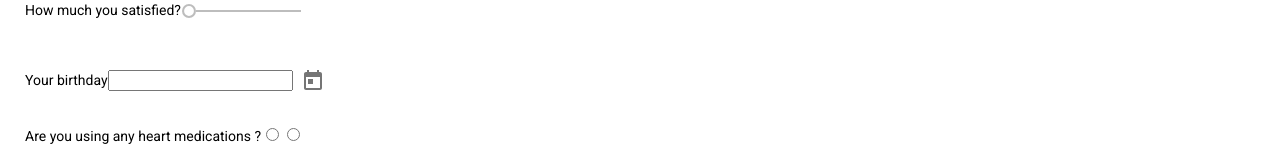
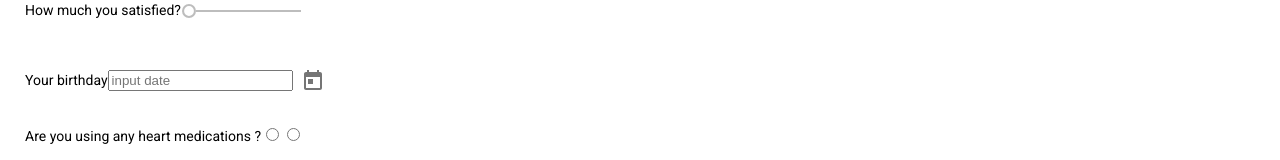
Before and after one commit to berlicon/clewmed, an Angular app: page / in a window 1280 px wide. Shown: the part 266-426 px from the top of the page. Built offline with nearby package versions, Linux system fonts and the light colour scheme.

Commit message:
date upd

```diff
--- a/src/app/questionnaire/questionnaire-item/questionnaire-item.component.html
+++ b/src/app/questionnaire/questionnaire-item/questionnaire-item.component.html
@@ -19,7 +19,7 @@
 
     <!-- <input type="date" *ngIf="item.type == 'date'" [(ngModel)]="item.value" class="input-date">         -->
     <ng-container *ngIf="item.type == 'date'">
-        <input matInput [matDatepicker]="picker" [(ngModel)]="item.value" class="input-date">
+        <input matInput [matDatepicker]="picker" [(ngModel)]="item.value" class="input-date" placeholder="input date">
         <mat-datepicker-toggle matSuffix [for]="picker"></mat-datepicker-toggle>
         <mat-datepicker #picker></mat-datepicker>
     </ng-container>
```
